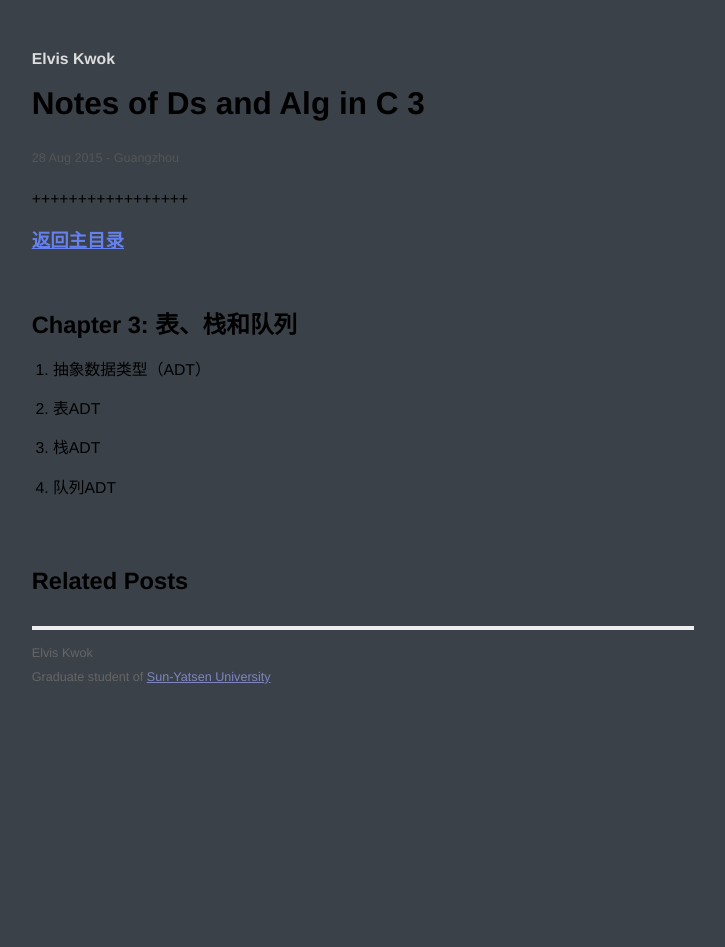
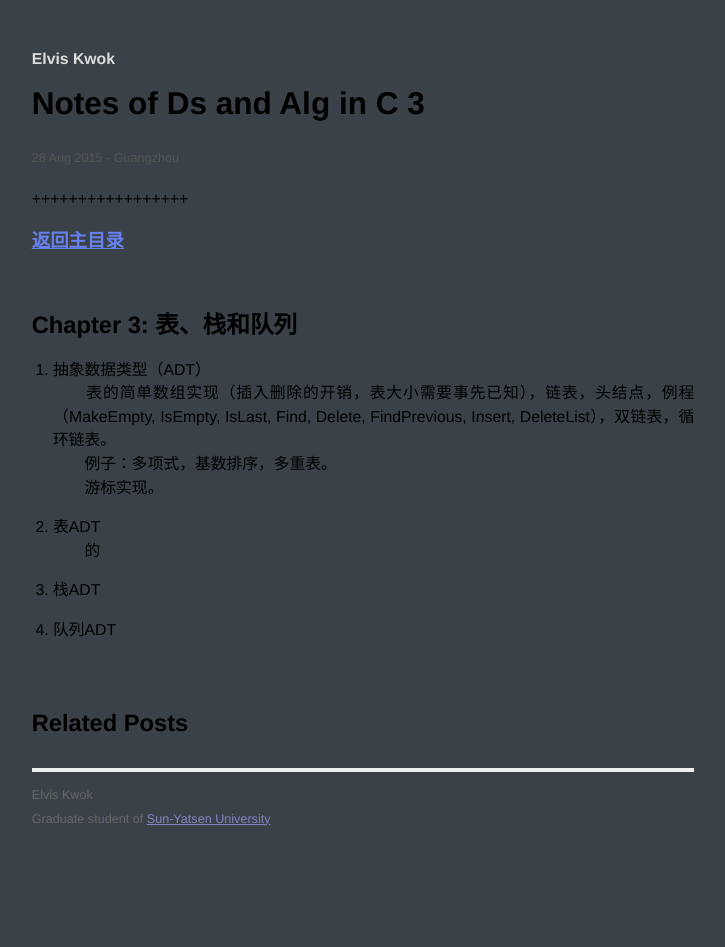
Before and after one commit to ElvisKwok/ElvisKwok.github.io, a Jekyll site: the page built from ds_alg/2015-08-28-notes-of-ds-alg-3.md, in a window 1280 px wide. Shown: the whole page, without its empty margins (277-1002 px from the left). Built offline with Jekyll 4.4.1, drawn with Linux system fonts in a browser that asks for light colours; Markdown is read by kramdown in place of the engine named in the settings; comment, search, counter and statistics services are not loaded.

Commit message:
ds_alg stack

```diff
--- a/ds_alg/2015-08-28-notes-of-ds-alg-3.md
+++ b/ds_alg/2015-08-28-notes-of-ds-alg-3.md
@@ -13,9 +13,12 @@ title: Notes of Ds and Alg in C 3
 ##Chapter 3: 表、栈和队列
 
 1. 抽象数据类型（ADT）
+　　表的简单数组实现（插入删除的开销，表大小需要事先已知），链表，头结点，例程（MakeEmpty, IsEmpty, IsLast, Find, Delete, FindPrevious, Insert, DeleteList），双链表，循环链表。
+　　例子：多项式，基数排序，多重表。
+　　游标实现。
 
 2. 表ADT
-
+　　的
 3. 栈ADT
 
 4. 队列ADT
```
Also changed, not shown: _posts/2014-10-16-notes-of-ds-alg.md (+3 -3 lines).
